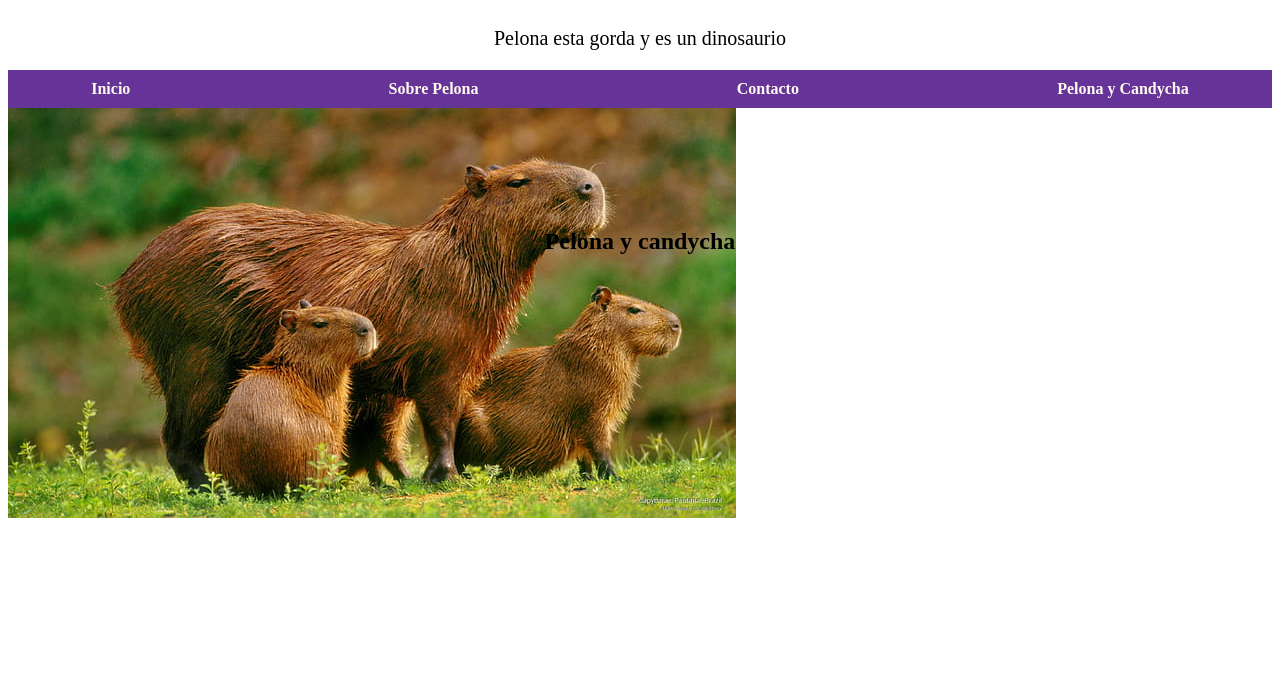
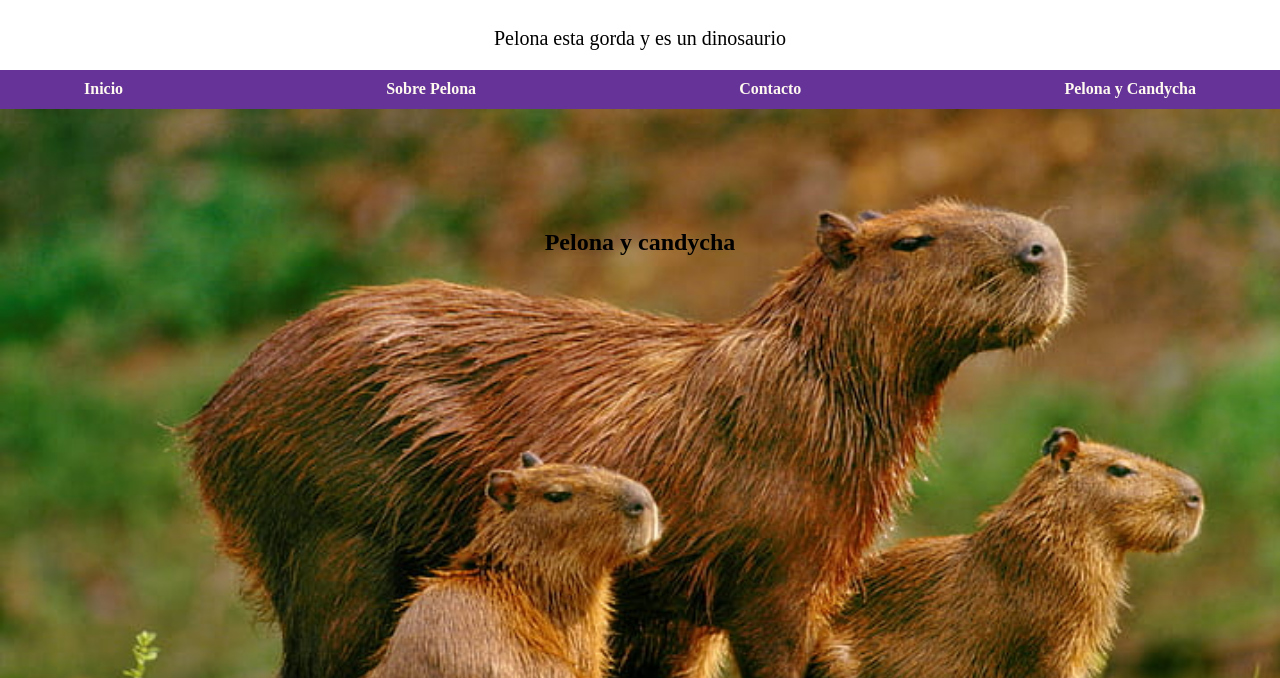
Before and after one commit to pelona123/Pagina-web, a plain HTML site: page index.html in a window 1280 px wide. Shown: the part 122-800 px from the top of the page. Drawn offline with Linux system fonts and the light colour scheme.

Commit message:
Corrigiendo rutas de imágenes y fondo

```diff
--- a/index.html
+++ b/index.html
@@ -3,7 +3,7 @@
 <head>
     <meta charset="UTF-8">
     <meta name="viewport" content="width=device-width, initial-scale=1.0">
-    <link rel="normalize" href="Normalize.css">
+    <link href="Normalize.css" rel="stylesheet">
     <link rel="preload" href="style.css" as="style">
     <link href="style.css" rel="stylesheet">
     <title>Pelona gorda</title>
--- a/style.css
+++ b/style.css
@@ -64,9 +64,9 @@ html {
     color: darkblue;
   }
 .section{
-    background-image: url(/capybaras-pantanal-brazil-wallpaper-preview.jpg);
+    background-image: url(capybaras-pantanal-brazil-wallpaper-preview.jpg);
     background-repeat: no-repeat;
-    background-attachment:    cover;
+    background-size:cover;
     padding: 100px 0;
 }
 .titulo-real {
```
